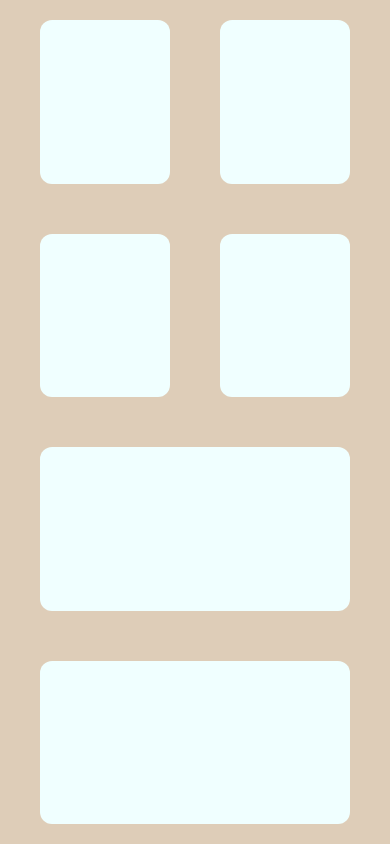
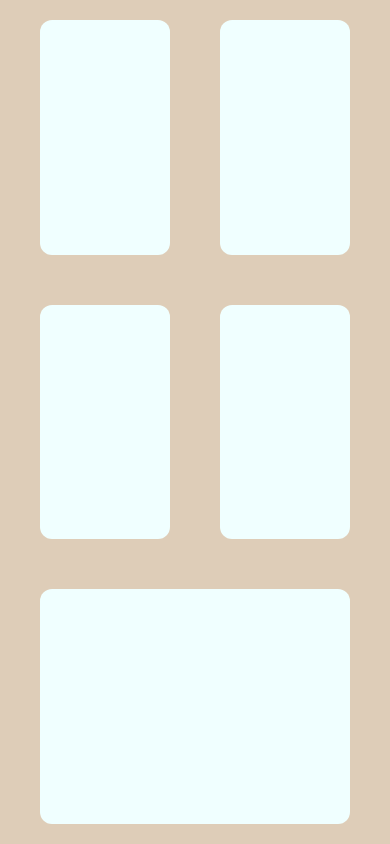
Before and after one commit to ravi-relangi/rize-template, a React (Create React App) app: page / in a window 390 px wide. Built offline with nearby package versions, Linux system fonts and the light colour scheme.

Commit message:
[Add] responsive css properties for small screen

```diff
--- a/src/Containers/CustomLayout/style.css
+++ b/src/Containers/CustomLayout/style.css
@@ -64,3 +64,16 @@
     display: none;
   }
 }
+
+@media screen and (max-width: 600px) {
+  .customLayoutLeftSection {
+    display: none;
+  }
+
+  .card5 {
+    grid-column: span 2;
+  }
+  .card6 {
+    display: none;
+  }
+}
```
